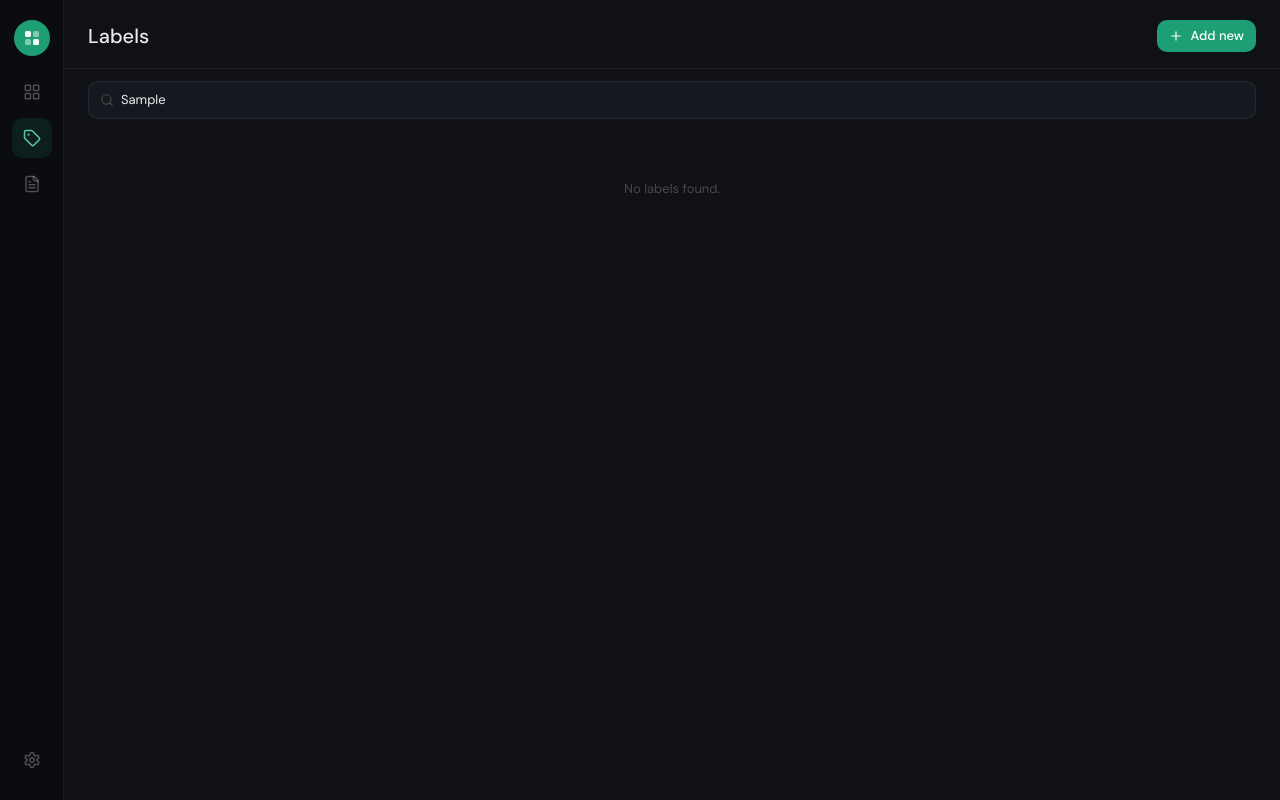
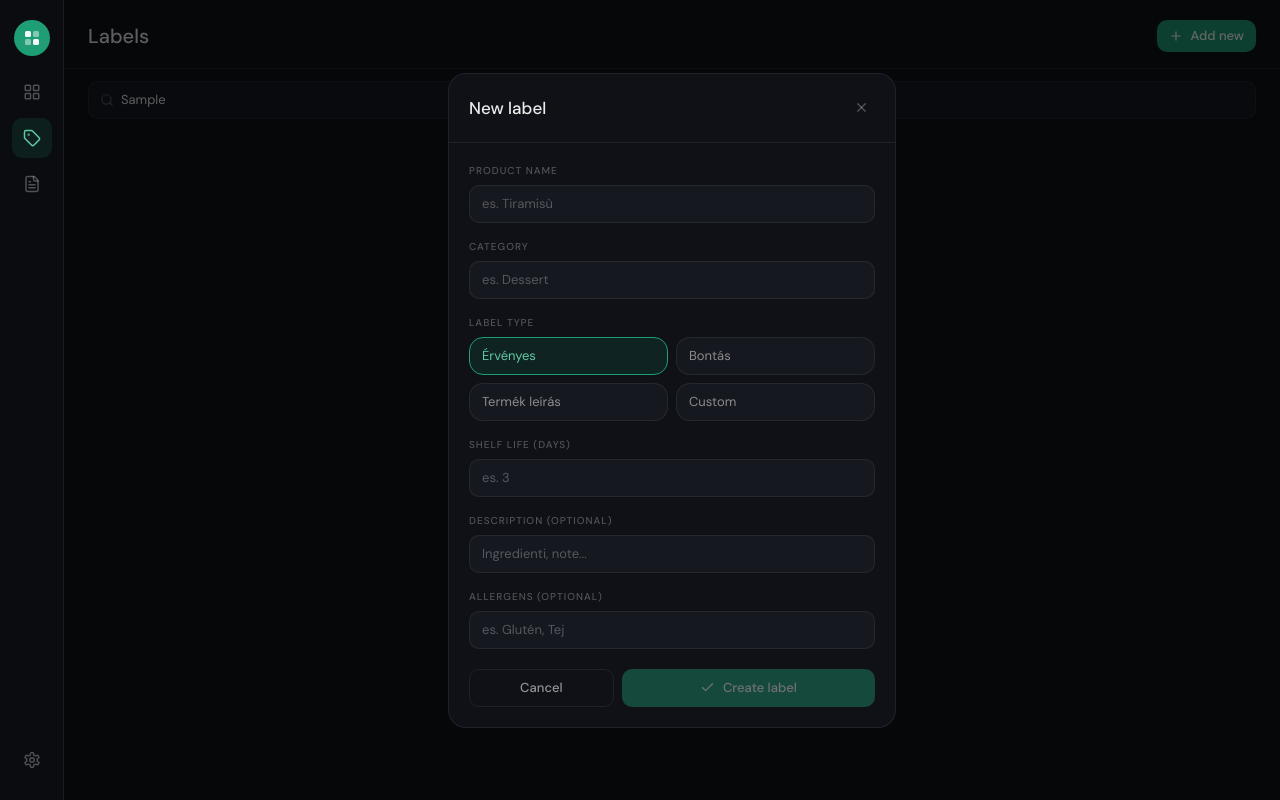
Before and after one commit to matteoshop77-tech/haccp-print, a React (Vite) app: page /labels in a window 1280 px wide. Both pictures are taken after typing "Sample" into the empty fields and a click on the button "Add new". Built offline with nearby package versions, Linux system fonts and the light colour scheme; the HTML template or start-up script is replaced by a standard one.

Commit message:
labels page - add, edit, pin, delete

```diff
--- a/src/pages/LabelsPage.tsx
+++ b/src/pages/LabelsPage.tsx
@@ -1,8 +1,8 @@
 import { useState } from "react";
-import { Search, Plus, Pin, Trash2, Pencil } from "lucide-react";
+import { Search, Plus, Pin, Trash2, Pencil, X, Check } from "lucide-react";
 import { useStore } from "@/store/useStore";
 import { t } from "@/lib/i18n";
-import type { LabelTemplate } from "@/lib/types";
+import type { LabelTemplate, LabelType, IndustryProfile } from "@/lib/types";
 import { PrintModal } from "@/components/labels/PrintModal";
 import clsx from "clsx";
 
@@ -14,53 +14,223 @@ const typeColor: Record<string, string> = {
 };
 
 const typeBg: Record<string, string> = {
-  ervenyesseg:   "bg-brand/10",
-  bontas:        "bg-amber/10",
-  termek_leiras: "bg-sky/10",
-  custom:        "bg-violet/10",
+  ervenyesseg:   "bg-brand",
+  bontas:        "bg-amber",
+  termek_leiras: "bg-sky",
+  custom:        "bg-violet",
 };
 
+/* ── Form per creare / modificare etichetta ── */
+function LabelForm({
+  initial,
+  onSave,
+  onCancel,
+  lang,
+}: {
+  initial?: LabelTemplate;
+  onSave: (data: Omit<LabelTemplate, "id" | "createdAt" | "updatedAt" | "printCount">) => void;
+  onCancel: () => void;
+  lang: "en" | "hu";
+}) {
+  const [name, setName]               = useState(initial?.name ?? "");
+  const [category, setCategory]       = useState(initial?.category ?? "");
+  const [type, setType]               = useState<LabelType>(initial?.type ?? "ervenyesseg");
+  const [shelfLife, setShelfLife]     = useState(String(initial?.shelfLifeDays ?? ""));
+  const [description, setDescription] = useState(initial?.description ?? "");
+  const [allergens, setAllergens]     = useState(initial?.allergens ?? "");
+
+  const types: { value: LabelType; label: string }[] = [
+    { value: "ervenyesseg",   label: "Érvényes" },
+    { value: "bontas",        label: "Bontás" },
+    { value: "termek_leiras", label: "Termék leírás" },
+    { value: "custom",        label: "Custom" },
+  ];
+
+  const handleSubmit = () => {
+    if (!name.trim() || !category.trim() || !shelfLife) return;
+    onSave({
+      name:          name.trim(),
+      category:      category.trim(),
+      type,
+      shelfLifeDays: parseInt(shelfLife),
+      description:   description.trim() || null,
+      allergens:     allergens.trim() || null,
+      profile:       "restaurant" as IndustryProfile,
+      pinned:        initial?.pinned ?? false,
+    });
+  };
+
+  return (
+    <div
+      className="absolute inset-0 z-50 flex items-center justify-center"
+      style={{ background: "rgba(0,0,0,0.6)" }}
+    >
+      <div className="bg-app-bg border border-app-border rounded-xl w-full max-w-md mx-4 overflow-hidden">
+        <div className="flex items-center justify-between p-5 border-b border-app-border">
+          <h2 className="text-lg font-medium text-ink-primary">
+            {initial ? "Edit label" : "New label"}
+          </h2>
+          <button onClick={onCancel} className="nav-item w-7 h-7">
+            <X size={15} />
+          </button>
+        </div>
+
+        <div className="p-5 flex flex-col gap-4">
+          {/* Nome */}
+          <div>
+            <label className="section-label mb-1.5 block">Product name</label>
+            <input
+              className="input"
+              value={name}
+              onChange={(e) => setName(e.target.value)}
+              placeholder="es. Tiramisù"
+            />
+          </div>
+
+          {/* Categoria */}
+          <div>
+            <label className="section-label mb-1.5 block">Category</label>
+            <input
+              className="input"
+              value={category}
+              onChange={(e) => setCategory(e.target.value)}
+              placeholder="es. Dessert"
+            />
+          </div>
+
+          {/* Tipo */}
+          <div>
+            <label className="section-label mb-1.5 block">Label type</label>
+            <div className="grid grid-cols-2 gap-2">
+              {types.map((tp) => (
+                <button
+                  key={tp.value}
+                  onClick={() => setType(tp.value)}
+                  className={clsx(
+                    "py-2 px-3 rounded-lg border text-sm transition-colors text-left",
+                    type === tp.value
+                      ? "border-brand bg-brand-muted text-brand-light"
+                      : "border-app-border bg-app-surface text-ink-secondary hover:border-app-border-hover"
+                  )}
+                >
+                  {tp.label}
+                </button>
+              ))}
+            </div>
+          </div>
+
+          {/* Giorni */}
+          <div>
+            <label className="section-label mb-1.5 block">Shelf life (days)</label>
+            <input
+              className="input"
+              type="number"
+              min={1}
+              value={shelfLife}
+              onChange={(e) => setShelfLife(e.target.value)}
+              placeholder="es. 3"
+            />
+          </div>
+
+          {/* Descrizione */}
+          <div>
+            <label className="section-label mb-1.5 block">Description (optional)</label>
+            <input
+              className="input"
+              value={description}
+              onChange={(e) => setDescription(e.target.value)}
+              placeholder="Ingredienti, note..."
+            />
+          </div>
+
+          {/* Allergeni */}
+          <div>
+            <label className="section-label mb-1.5 block">Allergens (optional)</label>
+            <input
+              className="input"
+              value={allergens}
+              onChange={(e) => setAllergens(e.target.value)}
+              placeholder="es. Glutén, Tej"
+            />
+          </div>
+        </div>
+
+        <div className="flex gap-2 px-5 pb-5">
+          <button onClick={onCancel} className="btn-ghost flex-1">Cancel</button>
+          <button
+            onClick={handleSubmit}
+            disabled={!name.trim() || !category.trim() || !shelfLife}
+            className="btn-primary flex-[2]"
+          >
+            <Check size={15} />
+            {initial ? "Save changes" : "Create label"}
+          </button>
+        </div>
+      </div>
+    </div>
+  );
+}
+
+/* ── Card singola etichetta ── */
 function LabelCard({
   template,
   lang,
   onPrint,
   onPin,
   onDelete,
+  onEdit,
 }: {
   template: LabelTemplate;
   lang: "en" | "hu";
   onPrint:  (t: LabelTemplate) => void;
   onPin:    (id: string, v: boolean) => void;
   onDelete: (id: string) => void;
+  onEdit:   (t: LabelTemplate) => void;
 }) {
   return (
-    <div className="card p-4 flex flex-col gap-3 group">
+    <div className="card p-4 flex flex-col gap-3 group relative">
       <div className="flex items-start justify-between">
         <div className="flex items-center gap-2.5">
-          <div className={clsx("w-8 h-8 rounded-lg flex items-center justify-center", typeBg[template.type])}>
+          <div className={clsx("w-8 h-8 rounded-lg flex items-center justify-center opacity-15", typeBg[template.type])}>
             <div className={clsx("w-2.5 h-2.5 rounded-full", typeColor[template.type])} />
           </div>
           <div className="min-w-0">
             <p className="text-sm font-medium text-ink-primary truncate">{template.name}</p>
-            <p className="text-xs text-ink-muted">
+            <p className="text-xs text-ink-secondary">
               {template.category} · {template.shelfLifeDays}d
             </p>
           </div>
         </div>
-        <div className="flex items-center gap-1 opacity-0 group-hover:opacity-100 transition-opacity">
+
+        {/* Azioni — sempre visibili su mobile, hover su desktop */}
+        <div className="flex items-center gap-1">
           <button
             onClick={() => onPin(template.id, !template.pinned)}
             className={clsx(
-              "nav-item w-7 h-7",
-              template.pinned && "text-brand-light"
+              "flex items-center justify-center w-7 h-7 rounded-md transition-colors",
+              template.pinned
+                ? "text-brand-light bg-brand-muted"
+                : "text-ink-muted hover:text-ink-secondary hover:bg-white/5 opacity-0 group-hover:opacity-100"
             )}
             title={template.pinned ? "Unpin" : "Pin to home"}
           >
             <Pin size={13} />
           </button>
           <button
+            onClick={() => onEdit(template)}
+            className="flex items-center justify-center w-7 h-7 rounded-md text-ink-muted
+                       hover:text-ink-secondary hover:bg-white/5 transition-colors
+                       opacity-0 group-hover:opacity-100"
+            title="Edit"
+          >
+            <Pencil size={13} />
+          </button>
+          <button
             onClick={() => onDelete(template.id)}
-            className="nav-item w-7 h-7 hover:text-coral"
+            className="flex items-center justify-center w-7 h-7 rounded-md text-ink-muted
+                       hover:text-coral hover:bg-coral/10 transition-colors
+                       opacity-0 group-hover:opacity-100"
+            title="Delete"
           >
             <Trash2 size={13} />
           </button>
@@ -68,15 +238,14 @@ function LabelCard({
       </div>
 
       {template.description && (
-        <p className="text-xs text-ink-muted leading-relaxed line-clamp-2">
+        <p className="text-xs text-ink-secondary leading-relaxed line-clamp-2">
           {template.description}
         </p>
       )}
 
       <div className="flex items-center justify-between pt-1">
-        <span className="text-2xs text-ink-faint">
-          {t(`type_${template.type}` as Parameters<typeof t>[0], lang)} ·{" "}
-          printed {template.printCount}×
+        <span className="text-xs" style={{ color: "rgba(255,255,255,0.2)", fontSize: "10px" }}>
+          {t(`type_${template.type}` as Parameters<typeof t>[0], lang)} · printed {template.printCount}×
         </span>
         <button
           onClick={() => onPrint(template)}
@@ -89,28 +258,47 @@ function LabelCard({
   );
 }
 
+/* ── Pagina Labels ── */
 export default function LabelsPage() {
-  const lang      = useStore((s) => s.settings.language);
-  const templates = useStore((s) => s.templates);
+  const lang           = useStore((s) => s.settings.language);
+  const templates      = useStore((s) => s.templates);
   const pinTemplate    = useStore((s) => s.pinTemplate);
   const deleteTemplate = useStore((s) => s.deleteTemplate);
+  const addTemplate    = useStore((s) => s.addTemplate);
+  const updateTemplate = useStore((s) => s.updateTemplate);
 
-  const [search,   setSearch]   = useState("");
-  const [selected, setSelected] = useState<LabelTemplate | null>(null);
+  const [search,      setSearch]      = useState("");
+  const [selected,    setSelected]    = useState<LabelTemplate | null>(null);
+  const [showForm,    setShowForm]    = useState(false);
+  const [editTarget,  setEditTarget]  = useState<LabelTemplate | null>(null);
 
-  const filtered = templates.filter((t) =>
-    t.name.toLowerCase().includes(search.toLowerCase()) ||
-    t.category.toLowerCase().includes(search.toLowerCase())
+  const filtered = templates.filter((tmpl) =>
+    tmpl.name.toLowerCase().includes(search.toLowerCase()) ||
+    tmpl.category.toLowerCase().includes(search.toLowerCase())
   );
 
+  const handleSaveNew = (data: Omit<LabelTemplate, "id" | "createdAt" | "updatedAt" | "printCount">) => {
+    addTemplate(data);
+    setShowForm(false);
+  };
+
+  const handleSaveEdit = (data: Omit<LabelTemplate, "id" | "createdAt" | "updatedAt" | "printCount">) => {
+    if (!editTarget) return;
+    updateTemplate(editTarget.id, data);
+    setEditTarget(null);
+  };
+
   return (
-    <div className="flex flex-col h-full overflow-hidden">
+    <div className="flex flex-col h-full overflow-hidden relative">
       {/* Header */}
       <div className="flex items-center justify-between px-6 pt-5 pb-4 flex-shrink-0 border-b border-app-border">
         <h1 className="text-xl font-medium text-ink-primary">
           {t("nav_labels", lang)}
         </h1>
-        <button className="btn-primary py-1.5 px-3 text-sm rounded-md">
+        <button
+          onClick={() => setShowForm(true)}
+          className="btn-primary py-1.5 px-3 text-sm rounded-md"
+        >
           <Plus size={14} />
           {t("home_add_new", lang)}
         </button>
@@ -119,7 +307,7 @@ export default function LabelsPage() {
       {/* Search */}
       <div className="px-6 py-3 flex-shrink-0">
         <div className="relative">
-          <Search size={14} className="absolute left-3 top-1/2 -translate-y-1/2 text-ink-muted" />
+          <Search size={14} className="absolute left-3 top-1/2 -translate-y-1/2" style={{ color: "rgba(255,255,255,0.28)" }} />
           <input
             type="text"
             value={search}
@@ -133,7 +321,9 @@ export default function LabelsPage() {
       {/* Grid */}
       <div className="flex-1 overflow-y-auto px-6 pb-6">
         {filtered.length === 0 ? (
-          <p className="text-sm text-ink-muted text-center py-12">No labels found.</p>
+          <p className="text-sm text-center py-12" style={{ color: "rgba(255,255,255,0.28)" }}>
+            No labels found.
+          </p>
         ) : (
           <div className="grid grid-cols-2 gap-3">
             {filtered.map((tmpl) => (
@@ -144,14 +334,35 @@ export default function LabelsPage() {
                 onPrint={setSelected}
                 onPin={pinTemplate}
                 onDelete={deleteTemplate}
+                onEdit={setEditTarget}
               />
             ))}
           </div>
         )}
       </div>
 
+      {/* Print modal */}
       {selected && (
         <PrintModal template={selected} onClose={() => setSelected(null)} />
+      )}
+
+      {/* Form nuova etichetta */}
+      {showForm && (
+        <LabelForm
+          lang={lang}
+          onSave={handleSaveNew}
+          onCancel={() => setShowForm(false)}
+        />
+      )}
+
+      {/* Form modifica etichetta */}
+      {editTarget && (
+        <LabelForm
+          initial={editTarget}
+          lang={lang}
+          onSave={handleSaveEdit}
+          onCancel={() => setEditTarget(null)}
+        />
       )}
     </div>
   );
```
